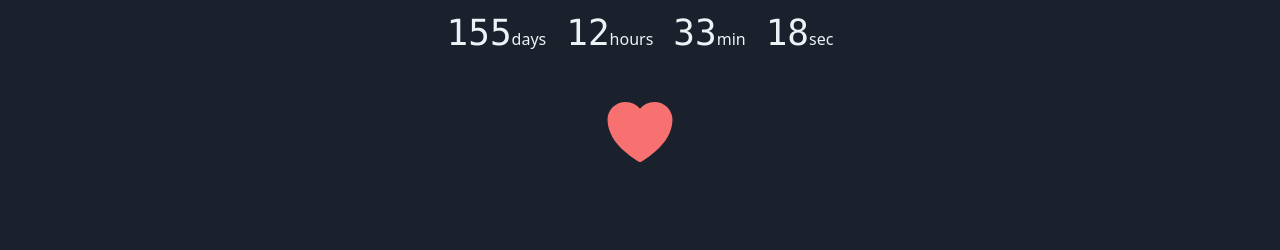
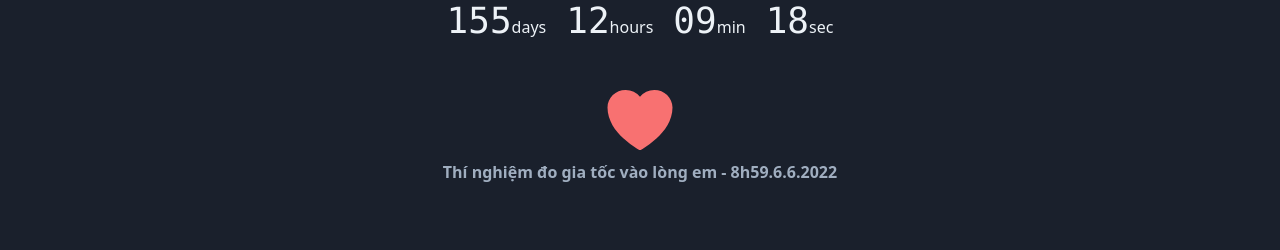
Before and after one commit to trinhcuong297/loveBox, a Next.js app: page / in a window 1280 px wide. Shown: the part 1207-1457 px from the top of the page. Built offline with nearby package versions, Linux system fonts and the light colour scheme.

Commit message:
Update timer.tsx

```diff
--- a/src/home/timer.tsx
+++ b/src/home/timer.tsx
@@ -7,7 +7,7 @@ export default function Timer() {
   setInterval(() => {
     const current = Date();
     let seconds: any =
-      (Date.parse(current) - Date.parse('06 Jun 2022 08:35:00 GMT+0700')) /
+      (Date.parse(current) - Date.parse('06 Jun 2022 08:59:00 GMT+0700')) /
       1000;
     const days = Math.floor(seconds / (3600 * 24));
     seconds %= 3600 * 24;
@@ -73,6 +73,11 @@ export default function Timer() {
           <HeartIcon className="text-red-400 h-20 w-20" aria-hidden="true" />
         </span>
       </div>
+           <div className="w-full flex justify-center">
+        <span className="flex text-gray-500 font-bold">
+          Thí nghiệm đo gia tốc vào lòng em - 8h59.6.6.2022
+        </span>
+      </div>
     </div>
   );
 }
```
